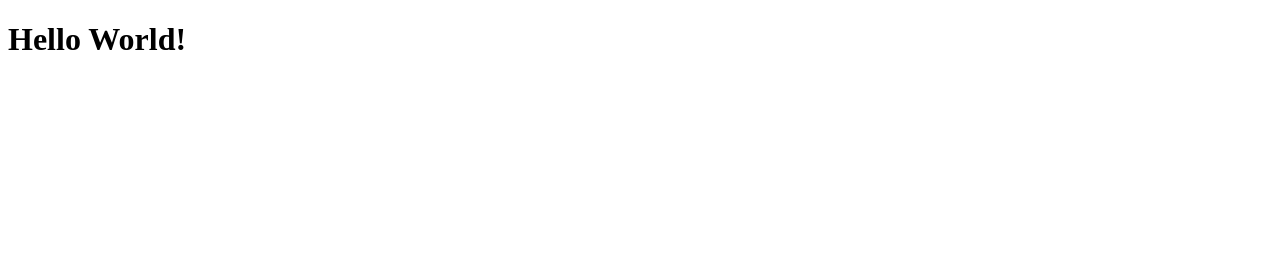
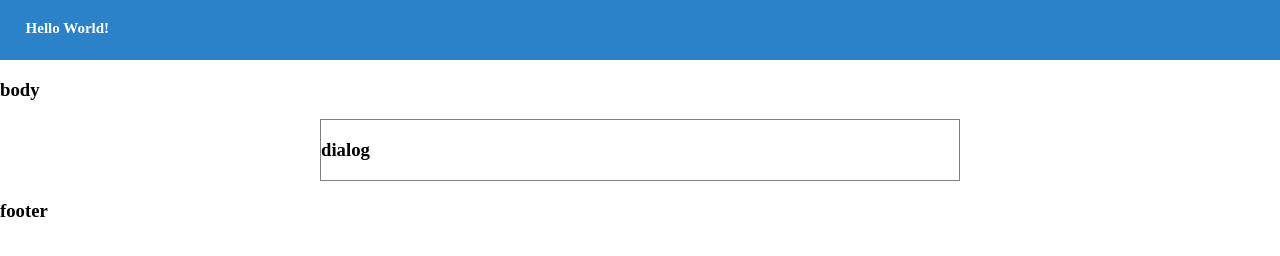
Before and after one commit to Lensual/NasAdmin, a plain HTML site: page webroot/index.html in a window 1280 px wide. Drawn offline with Linux system fonts and the light colour scheme.

Commit message:
网站 helloworld

```diff
--- a/NasAdmin/auth.js
+++ /dev/null
@@ -1 +0,0 @@
-// JavaScript source code
--- a/webroot/index.html
+++ b/webroot/index.html
@@ -1,12 +1,22 @@
 <!DOCTYPE HTML>
 <html>
 <head>
-<meta>
-<meta http-equiv="charset" content="utf8">
+    <meta http-equiv="charset" content="utf8" />
+    <link rel="stylesheet" type="text/css" href="style.css" />
+</head>
+<body>
+    <div id="header">
+        <h1 id="title">Hello World!</h1>
+    </div>
+    <div id="body">
+        <h3>body</h3>
+        <div id="dialog">
+            <h3>dialog</h3>
 
-</meta>
-<head>
-<body>
-<H1>Hello World!
+        </div>
+    </div>
+    <div id="footer">
+        <h3>footer</h3>
+    </div>
 </body>
 </html>
--- /dev/null
+++ b/webroot/style.css
@@ -0,0 +1,21 @@
+#header {
+    height: 50px;
+    background-color: #2c82c9;
+    padding: 10px 0px 0px 0px;
+}
+
+body {
+    margin:0px 0px 0px 0px;
+
+}
+
+#title {
+    color: white;
+    font-size: 15px;
+    margin-left: 2%;
+}
+
+#dialog {
+    margin: 0px 25%;
+    border: 1px solid gray;
+}
```
